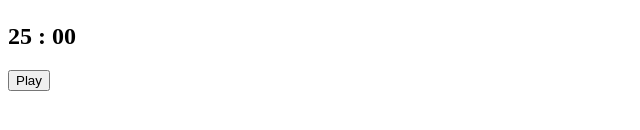
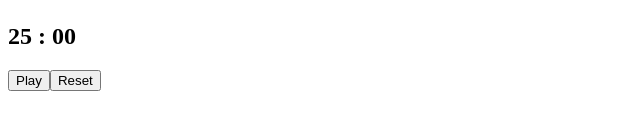
Before and after one commit to kcotrinam/fcc-Clock, a React (Create React App) app: page / in a window 1280 px wide. Shown: the part 260-390 px from the top of the page, without its empty margins (0-640 px from the left). Built offline with nearby package versions, Linux system fonts and the light colour scheme.

Commit message:
Add Reset function

```diff
--- a/src/components/Timer.jsx
+++ b/src/components/Timer.jsx
@@ -37,6 +37,7 @@ const Timer = () => {
 			audio.play();
 			clearInterval(countRef.current);
 			setIsActive(false);
+			countLoopRef.current = false;
 		}
 	}, [timer]);
 
@@ -48,12 +49,20 @@ const Timer = () => {
 		return `${getMinutes} : ${getSeconds}`;
 	};
 
+	const handleReset = () => {
+		clearInterval(countRef.current);
+		setIsActive(false);
+		countLoopRef.current = false;
+		setTimer(sessionTime * 60);
+	};
+
 	return (
 		<div className='timer'>
 			<h2>{formatTime()}</h2>
 			<button className='play' onClick={handleStart}>
 				{isActive ? 'Pause' : 'Play'}
 			</button>
+			<button onClick={handleReset}>Reset</button>
 		</div>
 	);
 };
```
